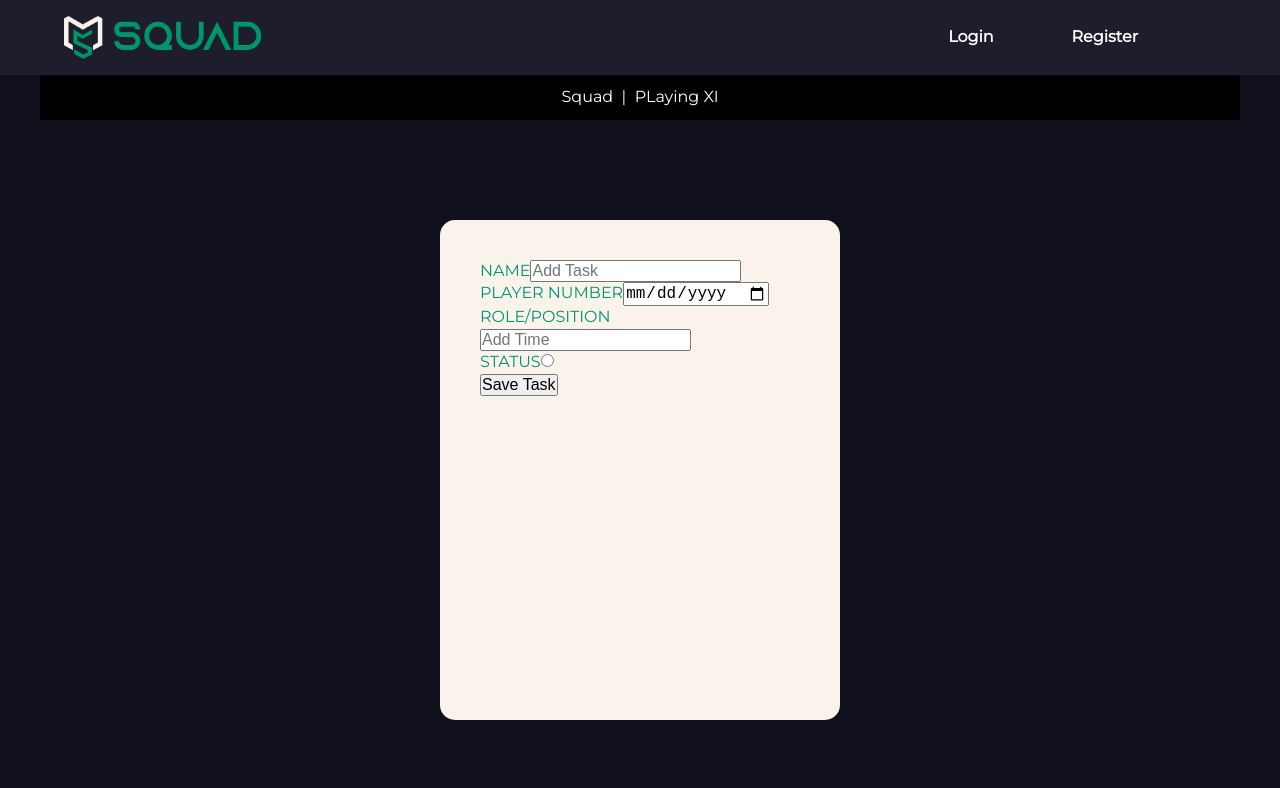
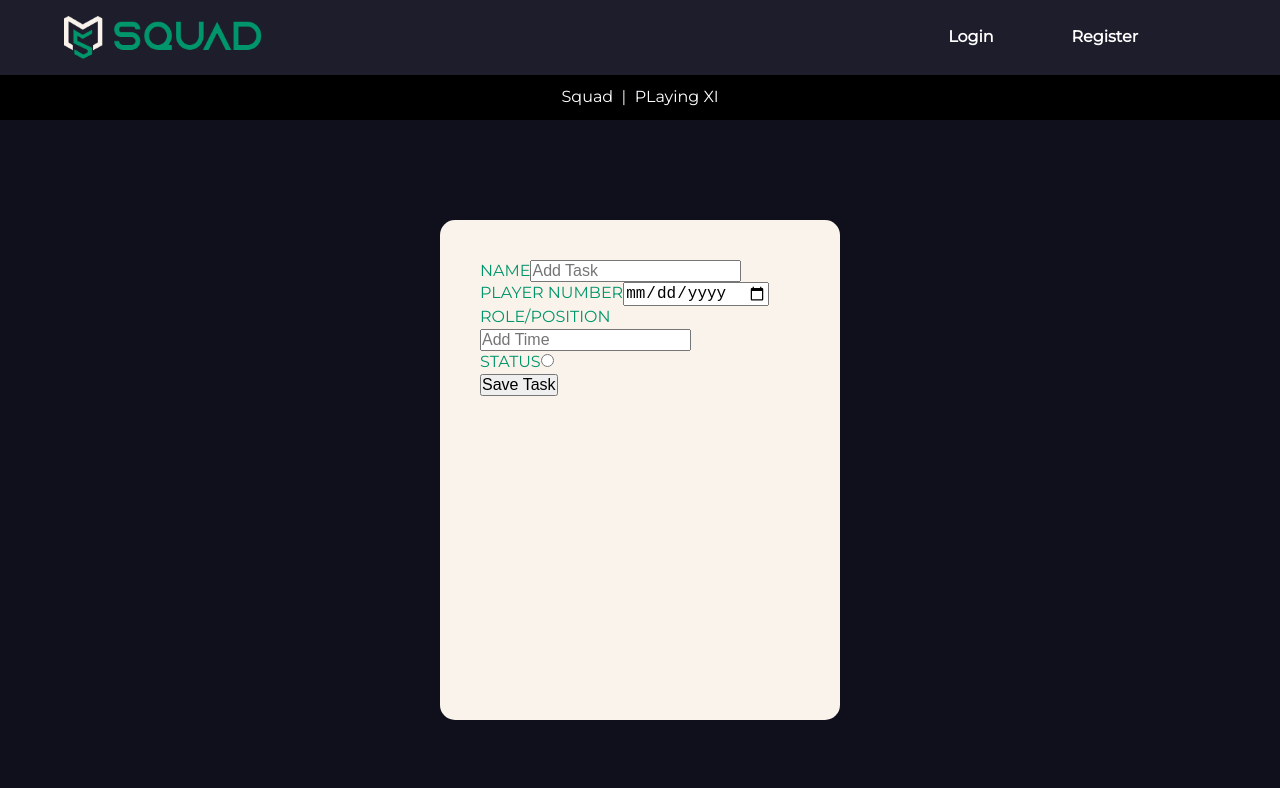
Before and after one commit to AleksandrasTk/PBregistratoriusv2, a React (Create React App) app in the folder client/: page / in a window 1280 px wide. Shown: the top 788 px of the page. Built offline with nearby package versions, Linux system fonts and the light colour scheme; the HTML template or start-up script is replaced by a standard one.

Commit message:
navbar width

```diff
--- a/client/src/Components/Layout/Navbar.js
+++ b/client/src/Components/Layout/Navbar.js
@@ -1,5 +1,5 @@
-import React from 'react';
-import logo from '../../img/Logo-H.png';
+import React from "react";
+import logo from "../../img/Logo-H.png";
 
 const Navbar = () => {
   return (
@@ -14,7 +14,7 @@ const Navbar = () => {
         </div>
       </nav>
 
-      <div className='container tabs'>
+      <div className='tabs'>
         <div className='nav-tabs'>
           <a href='#!'>Squad</a> &nbsp; | &nbsp;
           <a href='#!'>PLaying XI</a>
```
